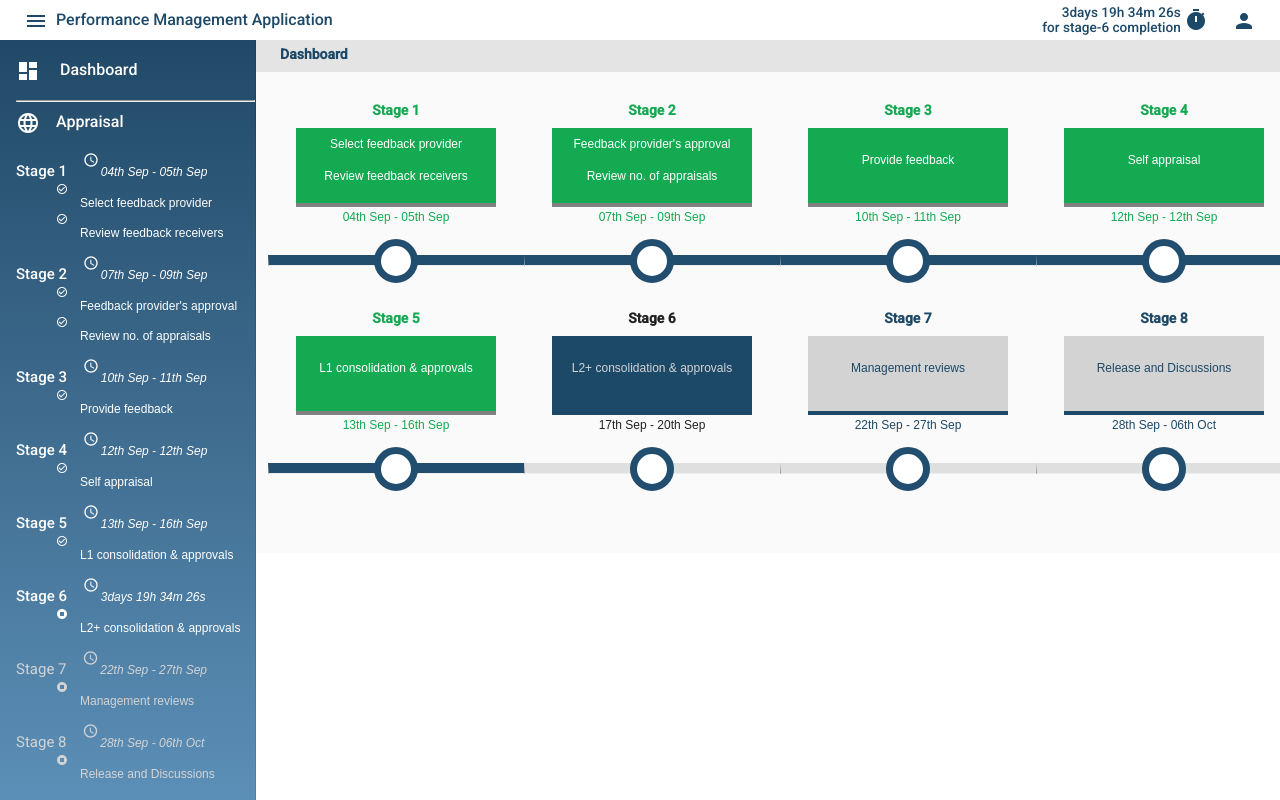
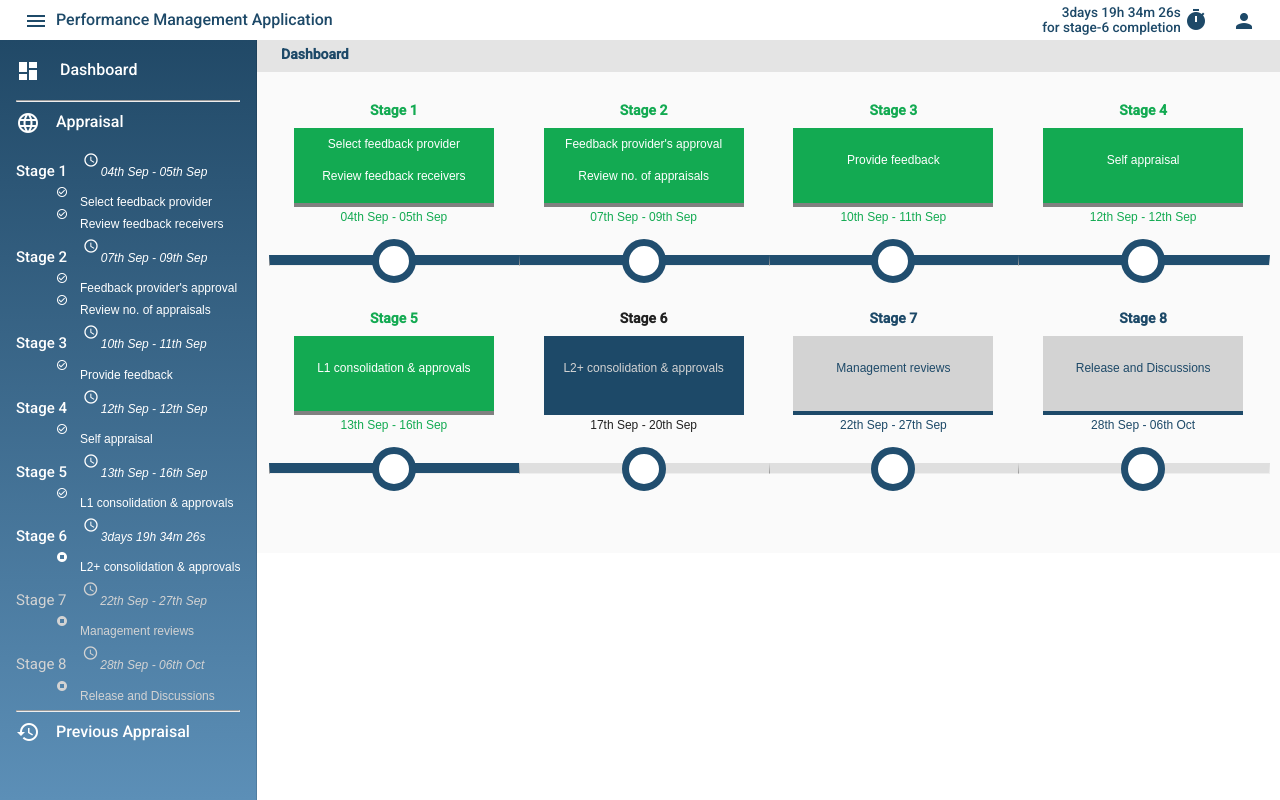
Before and after one commit to Schaitanya535/practice, an Angular app: page /dashboard in a window 1280 px wide. Built offline with nearby package versions, Linux system fonts and the light colour scheme.

Commit message:
Commit-4

```diff
--- a/src/app/dashboard/dashboard.component.css
+++ b/src/app/dashboard/dashboard.component.css
@@ -45,12 +45,13 @@ mat-icon {
 
 ul {
   list-style: none;
-  margin-top: -1rem;
-  margin-bottom: 0.75rem;
+  margin-top: -0.8rem;
+  margin-bottom: 0.5rem;
 }
 .li {
   font-size: 0.75rem;
   vertical-align: auto;
+  margin-bottom: -0.25rem;
 }
 mat-drawer {
   /* fix on left end */
@@ -63,19 +64,18 @@ mat-drawer {
   font-family: Arial, Helvetica, sans-serif;
   font-size: 0.75rem;
   /* width */
-  width: 20%;
+  width: auto;
   padding: 1rem;
-  padding-right: 0rem;
-}
-h3 {
-  vertical-align: center;
+  padding-bottom: 0rem;
 }
 .i {
   width: 40px;
   vertical-align: middle;
   display: inline-block;
 }
-
+.appraisal{
+    margin-bottom: 0rem;
+}
 /*----------------------------------------Main Content------------------------------  */
 .bluecolor {
   color: rgb(29, 73, 104);
@@ -96,7 +96,6 @@ header {
 }
 .grid {
   display: grid;
-  width:100%;
   grid-gap: 0rem;
   grid-template-columns: repeat(4, 1fr);
   padding: 0.75rem;
@@ -106,7 +105,7 @@ header {
     position: relative;
     z-index: 1;
     display: block;
-    height: 100%;
-    overflow: hidden;
+    width: auto;
+    /* overflow: hidden; */
 
 }
--- a/src/app/dashboard/dashboard.component.html
+++ b/src/app/dashboard/dashboard.component.html
@@ -91,6 +91,7 @@
           [ngClass]="{
             whitecolor: stage.isCompleted === 1 || stage.isCompleted === 0
           }"
+          class="li"
         >
           <mat-icon *ngIf="!task.isCompleted" class="li">stop_circle</mat-icon
           ><mat-icon *ngIf="task.isCompleted" class="li"
@@ -101,7 +102,7 @@
     </ng-container>
     <hr />
     <!-- previous appraisal -->
-    <h3 class="whitecolor">
+    <h3 class="whitecolor appraisal">
       <mat-icon class="i">history</mat-icon>Previous Appraisal
     </h3>
   </mat-drawer>
--- a/src/app/dashboard/dashboard.component.ts
+++ b/src/app/dashboard/dashboard.component.ts
@@ -28,7 +28,7 @@ export class DashboardComponent implements OnInit {
 
   constructor() {}
 
-  // initialize countdown upon initialistion
+  // initialize countdown upon initialistion using an obersavble
 
   ngOnInit(): void {
     this.counter$ = interval(1000).pipe(
```
